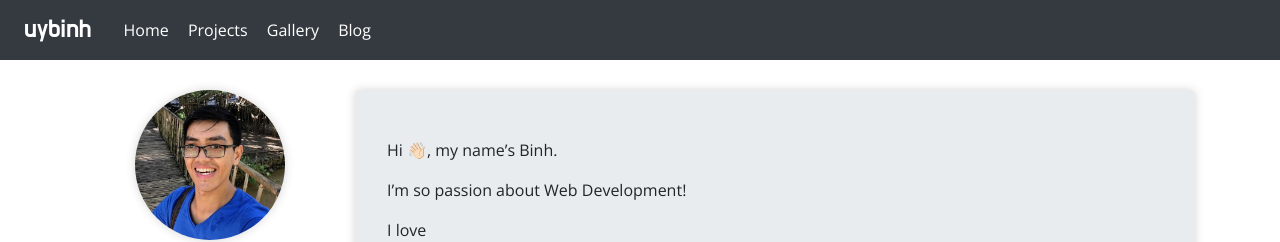
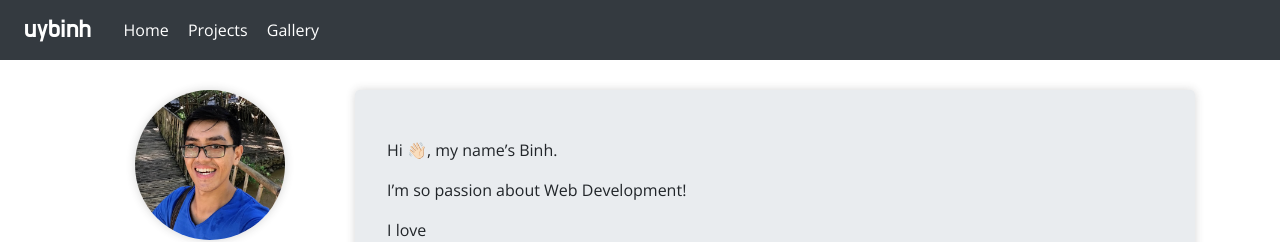
Before and after one commit to uybinh/landingpage, a Jekyll site: the page built from index.html, in a window 1280 px wide. Shown: the top 242 px of the page. Built offline with Jekyll 4.4.1, drawn with Linux system fonts in a browser that asks for light colours.

Commit message:
Remove blog link

```diff
--- a/_includes/navbar.html
+++ b/_includes/navbar.html
@@ -18,8 +18,5 @@
       <li class="nav-item">
         <a class="nav-link" href="#gallery">Gallery</a>
       </li>
-      <li class="nav-item">
-        <a class="nav-link" href="http://blog.uybinh.com/">Blog</a>
-      </li>
     </ul>
   </nav>
```
